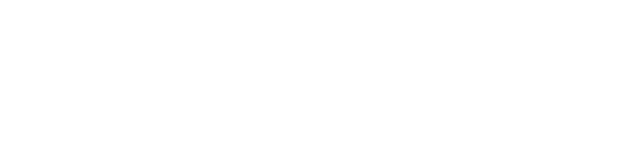
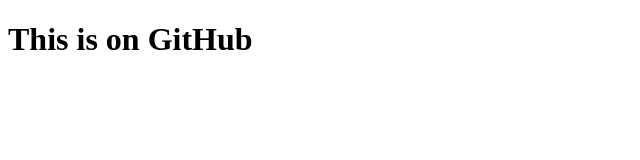
Before and after one commit to abdelrahimChernai/gitHubWorkshopNov, a plain HTML site: page index.html in a window 1280 px wide. Shown: the whole page, without its empty margins (0-640 px from the left). Drawn offline with Linux system fonts and the light colour scheme.

Commit message:
Added a title

```diff
--- a/index.html
+++ b/index.html
@@ -7,6 +7,6 @@
   <title>Document</title>
 </head>
 <body>
-
+    <h1>This is on GitHub</h1>
 </body>
 </html>
```
